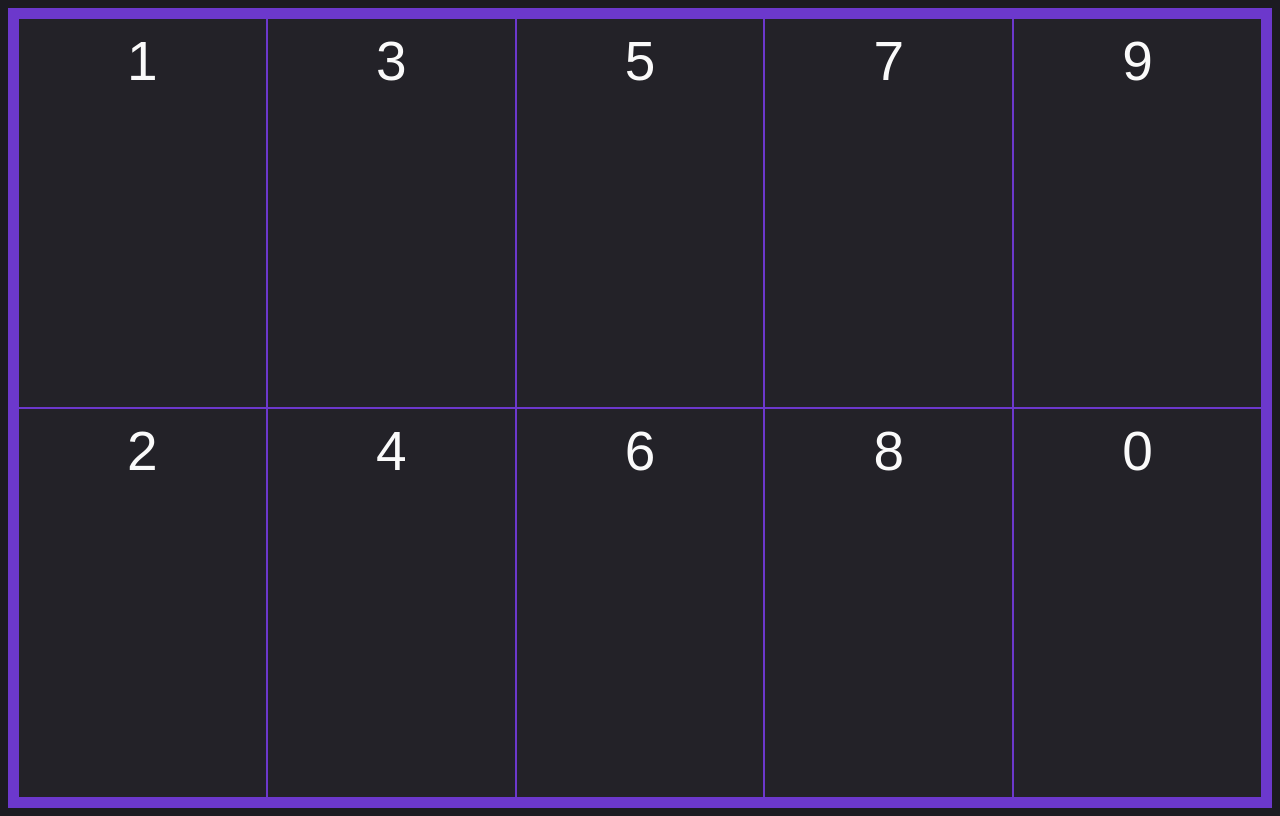
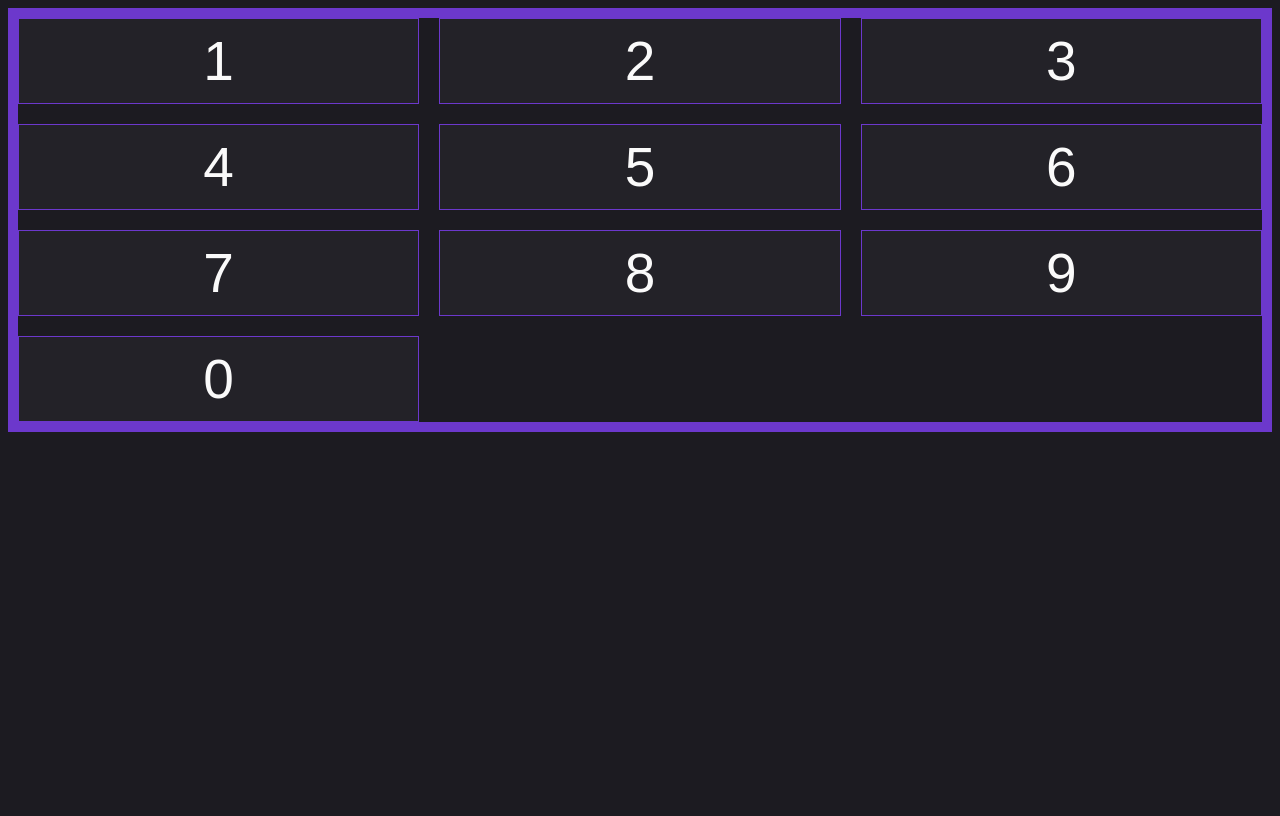
Before and after one commit to CyberP1oner/mini-flexbox-3, a plain HTML site: page index.html in a window 1280 px wide. Drawn offline with Linux system fonts and the light colour scheme.

Commit message:
Gap row-gap column-gap

```diff
--- a/styles/style.css
+++ b/styles/style.css
@@ -13,8 +13,7 @@ body {
 	border: 10px solid #6c38cc;
   display: flex;
 	flex-wrap: wrap;
-	flex-direction: column;
-	height: 100vh;
+	gap: 20px 20px;
 }
 
 .item {
@@ -22,10 +21,5 @@ body {
 	border: 1px solid #6c38cc ;
 	text-align: center;
 	padding: 10px;
-	flex-basis: 300px;
-	flex-grow: 1;
+	flex: 0 1 calc(100% / 3 - 20px * 2 / 3);
 }
-
-/* .item4 {
-	flex-grow: 5;
-} */
```
Also changed, not shown: 1 other file.
